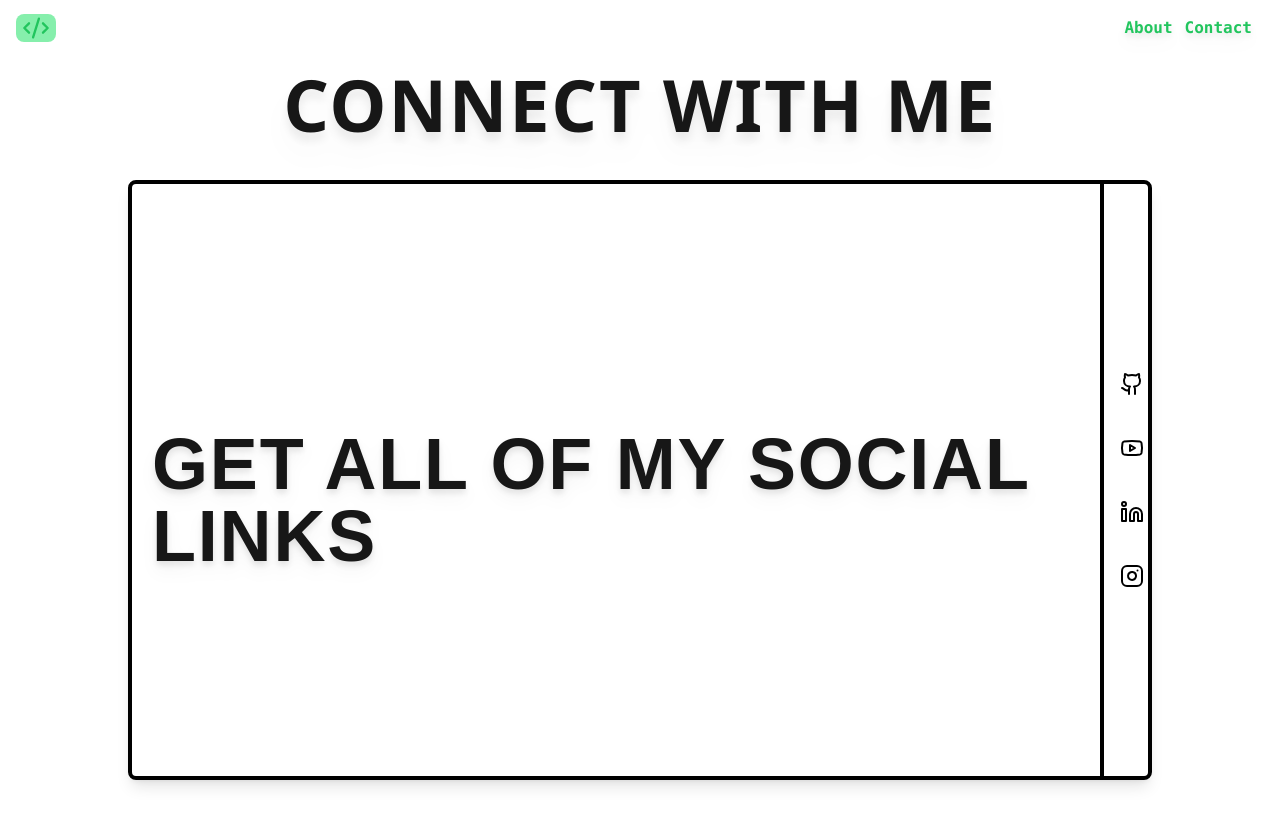
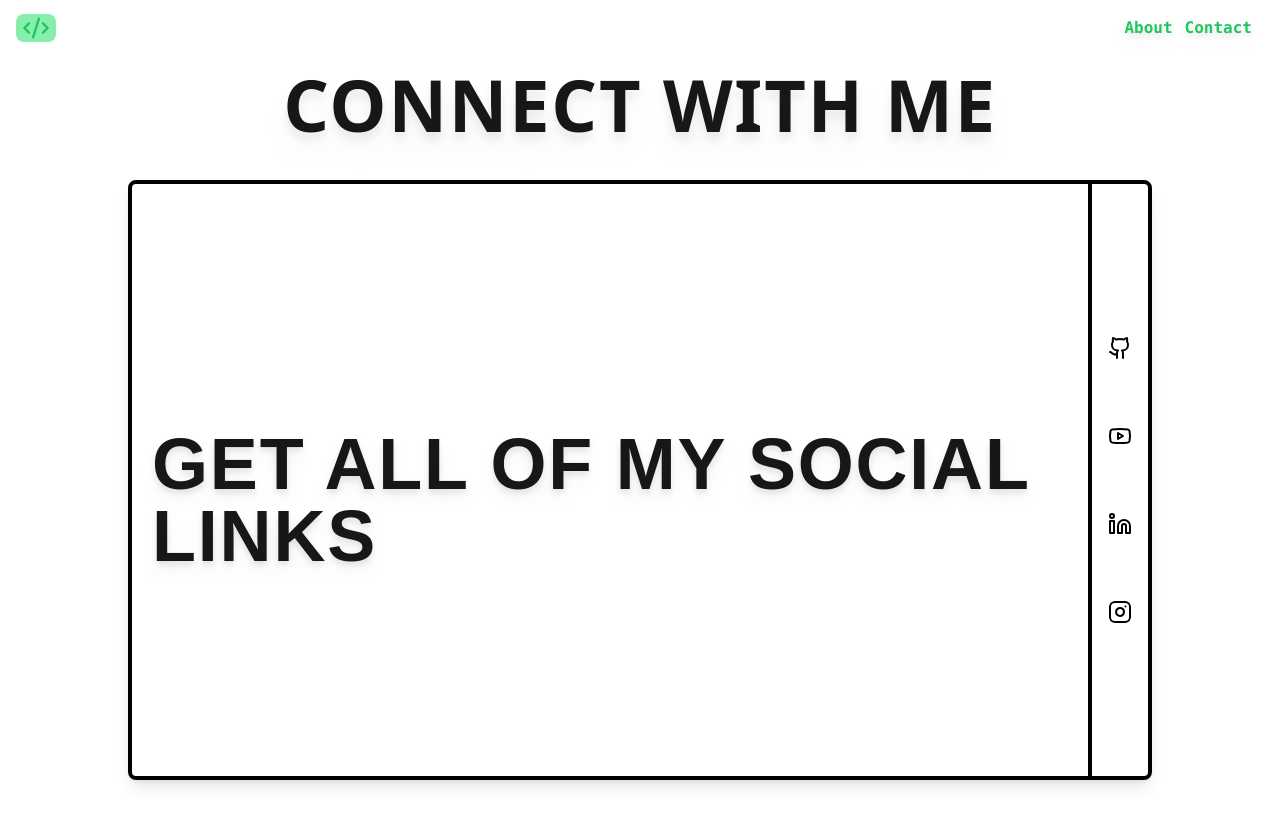
Before and after one commit to MuhammadAriyan/portfolio_tailwind, a Next.js app: page /contact in a window 1280 px wide. Shown: the top 826 px of the page. Built offline with nearby package versions, Linux system fonts and the light colour scheme.

Commit message:
Update page.tsx

```diff
--- a/app/contact/page.tsx
+++ b/app/contact/page.tsx
@@ -10,10 +10,10 @@ const page = () => {
       <div className=' drop-shadow-lg leading-snug m-5 font-semibold h-full w-11/12 flex items-center text-3xl md:text-5xl lg:text-6xl xl:text-7xl sm:text-4xl  tracking-wide'><h3>GET ALL OF MY SOCIAL LINKS</h3></div>
         <div className=' border-l-4 border-black'>
       <ul className=' text-lg text-black p-1 h-full flex flex-col justify-center  gap-10 rounded-md bg-white'>
-        <li className=''><Link href={'https://github.com/MuhammadAriyan/'} target='_blank' className=' flex stroke-current hover:scale-110'><GithubIcon className='ml-3'/></Link></li>
-        <li className=''><Link href={'https://www.youtube.com/@Aryannn_%C3%B1._.6'} target='_blank' className=' flex stroke-current hover:scale-110'><YoutubeIcon className='ml-3'/></Link></li>
-        <li className=''><Link href={'https://www.linkedin.com/in/muhammad-aryan'} target='_blank' className=' flex stroke-current hover:scale-110'><LinkedinIcon className='ml-3'/></Link></li>
-        <li className=''><Link href={'https://www.instagram.com/maryanrar/'} target='_blank' className=' flex stroke-current hover:scale-110'><Instagram className='ml-3'/></Link></li>
+        <li className=''><Link href={'https://github.com/MuhammadAriyan/'} target='_blank' className=' flex stroke-current hover:scale-110'><GithubIcon className='m-3'/></Link></li>
+        <li className=''><Link href={'https://www.youtube.com/@Aryannn_%C3%B1._.6'} target='_blank' className=' flex stroke-current hover:scale-110'><YoutubeIcon className='m-3'/></Link></li>
+        <li className=''><Link href={'https://www.linkedin.com/in/muhammad-aryan'} target='_blank' className=' flex stroke-current hover:scale-110'><LinkedinIcon className='m-3'/></Link></li>
+        <li className=''><Link href={'https://www.instagram.com/maryanrar/'} target='_blank' className=' flex stroke-current hover:scale-110'><Instagram className='m-3'/></Link></li>
       </ul>
       </div>
       </div>
```
